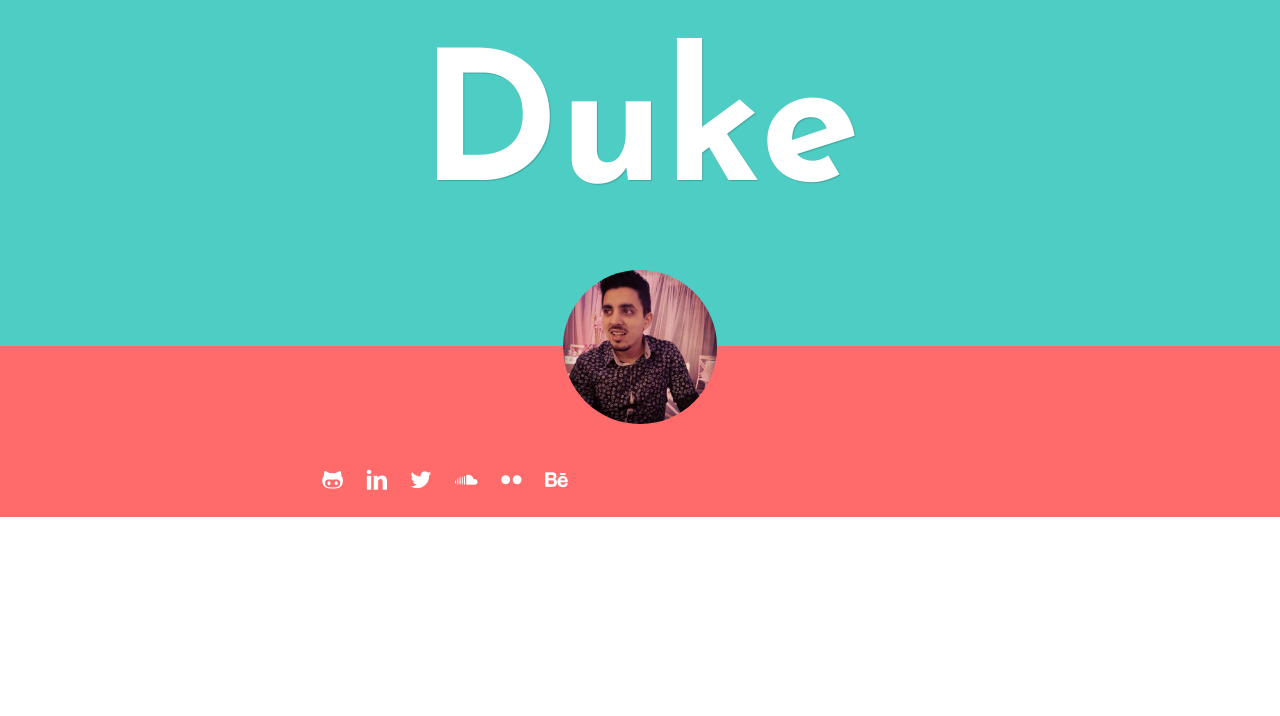
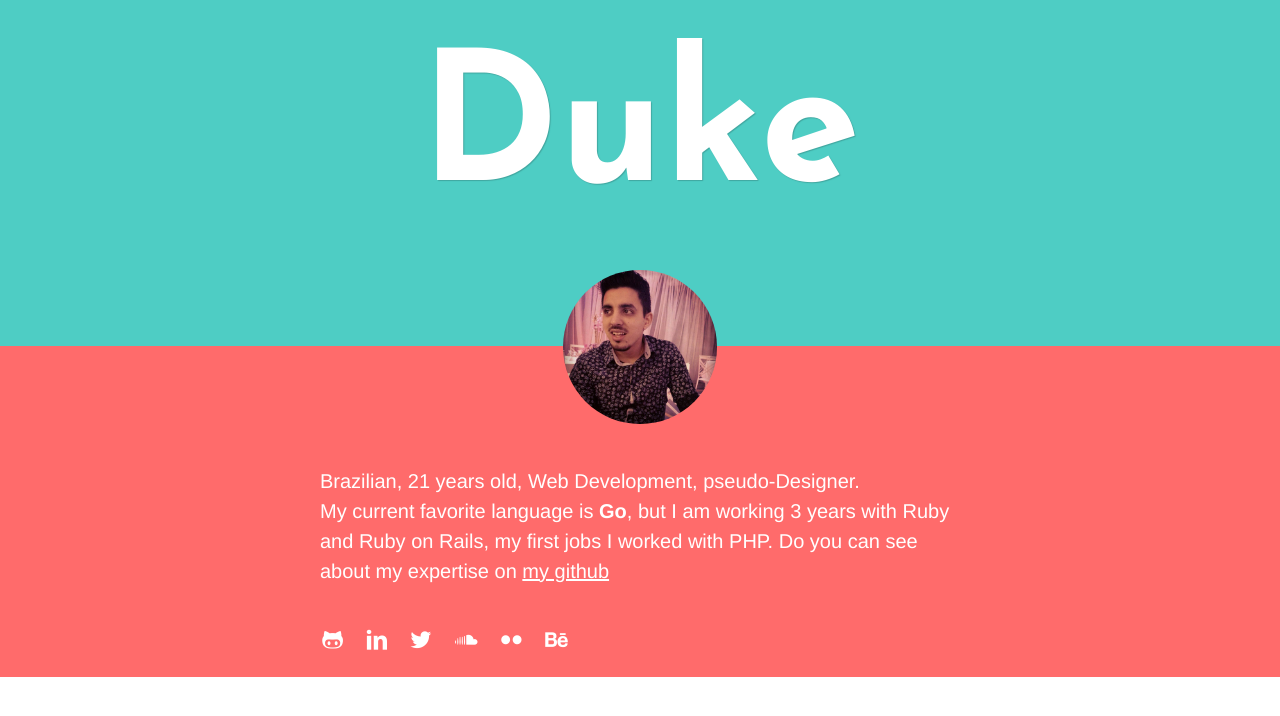
Before and after one commit to dukex/dukex.github.io.old, a Jekyll site: the page built from index.html, in a window 1280 px wide. Shown: the top 716 px of the page. Built offline with Jekyll 4.4.1, drawn with Linux system fonts in a browser that asks for light colours; Markdown is read by kramdown in place of the engine named in the settings.

Commit message:
updated styles to posts

```diff
--- a/_layouts/default.html
+++ b/_layouts/default.html
@@ -4,7 +4,7 @@
         <meta charset="utf-8">
         <meta http-equiv="X-UA-Compatible" content="IE=edge,chrome=1">
         <title>{{ page.title }}</title>
-        <meta name="viewport" content="width=device-width">
+        <meta name="viewport" content="width=device-width, initial-scale=1">
         <link href='http://fonts.googleapis.com/css?family=Josefin+Sans:400,700' rel='stylesheet' type='text/css'>
         <link rel="stylesheet" href="/css/syntax.css">
         <link rel="stylesheet" href="/css/main.css">
@@ -14,8 +14,6 @@
         <h1>Duke</h1>
         <img src="images/duke.jpg" alt="Duke's Photo" />
       </header>
-
-          {{ content }}
-
+      {{ content }}
     </body>
 </html>
--- a/css/main.css
+++ b/css/main.css
@@ -9,433 +9,52 @@
     font-style: normal;
 }
 
-
-/**
- * 1. Set default font family to sans-serif.
- * 2. Prevent iOS text size adjust after orientation change, without disabling
- *    user zoom.
- */
-
-html {
-  font-family: sans-serif; /* 1 */
-  -ms-text-size-adjust: 100%; /* 2 */
-  -webkit-text-size-adjust: 100%; /* 2 */
-}
-
-/**
- * Remove default margin.
- */
-
-body {
-  margin: 0;
-}
-
-/* HTML5 display definitions
-   ========================================================================== */
-
-/**
- * Correct `block` display not defined in IE 8/9.
- */
-
-article,
-aside,
-details,
-figcaption,
-figure,
-footer,
-header,
-hgroup,
-main,
-nav,
-section,
-summary {
-  display: block;
-}
-
-/**
- * 1. Correct `inline-block` display not defined in IE 8/9.
- * 2. Normalize vertical alignment of `progress` in Chrome, Firefox, and Opera.
- */
-
-audio,
-canvas,
-progress,
-video {
-  display: inline-block; /* 1 */
-  vertical-align: baseline; /* 2 */
-}
-
-/**
- * Prevent modern browsers from displaying `audio` without controls.
- * Remove excess height in iOS 5 devices.
- */
-
-audio:not([controls]) {
-  display: none;
-  height: 0;
-}
-
-/**
- * Address `[hidden]` styling not present in IE 8/9.
- * Hide the `template` element in IE, Safari, and Firefox < 22.
- */
-
-[hidden],
-template {
-  display: none;
-}
-
-/* Links
-   ========================================================================== */
-
-/**
- * Remove the gray background color from active links in IE 10.
- */
-
-a {
-  background: transparent;
-}
-
-/**
- * Improve readability when focused and also mouse hovered in all browsers.
- */
-
-a:active,
-a:hover {
-  outline: 0;
-}
-
-/* Text-level semantics
-   ========================================================================== */
-
-/**
- * Address styling not present in IE 8/9, Safari 5, and Chrome.
- */
-
-abbr[title] {
-  border-bottom: 1px dotted;
-}
-
-/**
- * Address style set to `bolder` in Firefox 4+, Safari 5, and Chrome.
- */
-
-b,
-strong {
-  font-weight: bold;
-}
-
-/**
- * Address styling not present in Safari 5 and Chrome.
- */
-
-dfn {
-  font-style: italic;
-}
-
-/**
- * Address variable `h1` font-size and margin within `section` and `article`
- * contexts in Firefox 4+, Safari 5, and Chrome.
- */
-
-h1 {
-  font-size: 2em;
-  margin: 0.67em 0;
-}
-
-/**
- * Address styling not present in IE 8/9.
- */
-
-mark {
-  background: #ff0;
-  color: #000;
-}
-
-/**
- * Address inconsistent and variable font size in all browsers.
- */
-
-small {
-  font-size: 80%;
-}
-
-/**
- * Prevent `sub` and `sup` affecting `line-height` in all browsers.
- */
-
-sub,
-sup {
-  font-size: 75%;
-  line-height: 0;
-  position: relative;
-  vertical-align: baseline;
-}
-
-sup {
-  top: -0.5em;
-}
-
-sub {
-  bottom: -0.25em;
-}
-
-/* Embedded content
-   ========================================================================== */
-
-/**
- * Remove border when inside `a` element in IE 8/9.
- */
-
-img {
-  border: 0;
-}
-
-/**
- * Correct overflow displayed oddly in IE 9.
- */
-
-svg:not(:root) {
-  overflow: hidden;
-}
-
-/* Grouping content
-   ========================================================================== */
-
-/**
- * Address margin not present in IE 8/9 and Safari 5.
- */
-
-figure {
-  margin: 1em 40px;
-}
-
-/**
- * Address differences between Firefox and other browsers.
- */
-
-hr {
-  -moz-box-sizing: content-box;
-  box-sizing: content-box;
-  height: 0;
-}
-
-/**
- * Contain overflow in all browsers.
- */
-
-pre {
-  overflow: auto;
-}
-
-/**
- * Address odd `em`-unit font size rendering in all browsers.
- */
-
-code,
-kbd,
-pre,
-samp {
-  font-family: monospace, monospace;
-  font-size: 1em;
-}
-
-/* Forms
-   ========================================================================== */
-
-/**
- * Known limitation: by default, Chrome and Safari on OS X allow very limited
- * styling of `select`, unless a `border` property is set.
- */
-
-/**
- * 1. Correct color not being inherited.
- *    Known issue: affects color of disabled elements.
- * 2. Correct font properties not being inherited.
- * 3. Address margins set differently in Firefox 4+, Safari 5, and Chrome.
- */
-
-button,
-input,
-optgroup,
-select,
-textarea {
-  color: inherit; /* 1 */
-  font: inherit; /* 2 */
-  margin: 0; /* 3 */
-}
-
-/**
- * Address `overflow` set to `hidden` in IE 8/9/10.
- */
-
-button {
-  overflow: visible;
-}
-
-/**
- * Address inconsistent `text-transform` inheritance for `button` and `select`.
- * All other form control elements do not inherit `text-transform` values.
- * Correct `button` style inheritance in Firefox, IE 8+, and Opera
- * Correct `select` style inheritance in Firefox.
- */
-
-button,
-select {
-  text-transform: none;
-}
-
-/**
- * 1. Avoid the WebKit bug in Android 4.0.* where (2) destroys native `audio`
- *    and `video` controls.
- * 2. Correct inability to style clickable `input` types in iOS.
- * 3. Improve usability and consistency of cursor style between image-type
- *    `input` and others.
- */
-
-button,
-html input[type="button"], /* 1 */
-input[type="reset"],
-input[type="submit"] {
-  -webkit-appearance: button; /* 2 */
-  cursor: pointer; /* 3 */
-}
-
-/**
- * Re-set default cursor for disabled elements.
- */
-
-button[disabled],
-html input[disabled] {
-  cursor: default;
-}
-
-/**
- * Remove inner padding and border in Firefox 4+.
- */
-
-button::-moz-focus-inner,
-input::-moz-focus-inner {
-  border: 0;
-  padding: 0;
-}
-
-/**
- * Address Firefox 4+ setting `line-height` on `input` using `!important` in
- * the UA stylesheet.
- */
-
-input {
-  line-height: normal;
-}
-
-/**
- * It's recommended that you don't attempt to style these elements.
- * Firefox's implementation doesn't respect box-sizing, padding, or width.
- *
- * 1. Address box sizing set to `content-box` in IE 8/9/10.
- * 2. Remove excess padding in IE 8/9/10.
- */
-
-input[type="checkbox"],
-input[type="radio"] {
-  box-sizing: border-box; /* 1 */
-  padding: 0; /* 2 */
-}
-
-/**
- * Fix the cursor style for Chrome's increment/decrement buttons. For certain
- * `font-size` values of the `input`, it causes the cursor style of the
- * decrement button to change from `default` to `text`.
- */
-
+html { font-family: sans-serif; -ms-text-size-adjust: 100%; -webkit-text-size-adjust: 100%;}
+body { margin: 0; }
+article,aside,details,figcaption,figure,footer,header,hgroup,main,nav,section,summary { display: block; }
+audio,canvas,progress, video {display: inline-block; vertical-align: baseline; }
+audio:not([controls]) { display: none;  height: 0; }
+[hidden],template {  display: none;}
+a {background: transparent; }
+a:active, a:hover { outline: 0; }
+abbr[title] { border-bottom: 1px dotted; }
+b, strong { font-weight: bold; }
+dfn { font-style: italic; }
+h1 { font-size: 2em;margin: 0.67em 0;}
+mark { background: #ff0; color: #000; }
+small { font-size: 80%; }
+sub, sup { font-size: 75%; line-height: 0; position: relative; vertical-align: baseline; }
+sup { top: -0.5em; }
+sub { bottom: -0.25em; }
+img { border: 0; }
+svg:not(:root) { overflow: hidden; }
+figure { margin: 1em 40px; }
+hr {-moz-box-sizing: content-box; box-sizing: content-box; height: 0;}
+pre { overflow: auto; }
+code,kbd,pre,samp {font-family: monospace, monospace;font-size: 1em;}
+button,input,optgroup,select,textarea {color: inherit;font: inherit; margin: 0; }
+button { overflow: visible; }
+button, select { text-transform: none; }
+button, html input[type="button"],input[type="reset"], input[type="submit"] { -webkit-appearance: button; cursor: pointer;}
+button[disabled], html input[disabled] { cursor: default; }
+button::-moz-focus-inner,input::-moz-focus-inner {border: 0;padding: 0;}
+input { line-height: normal; }
+input[type="checkbox"],input[type="radio"] { box-sizing: border-box;padding: 0; }
 input[type="number"]::-webkit-inner-spin-button,
-input[type="number"]::-webkit-outer-spin-button {
-  height: auto;
-}
-
-/**
- * 1. Address `appearance` set to `searchfield` in Safari 5 and Chrome.
- * 2. Address `box-sizing` set to `border-box` in Safari 5 and Chrome
- *    (include `-moz` to future-proof).
- */
-
-input[type="search"] {
-  -webkit-appearance: textfield; /* 1 */
-  -moz-box-sizing: content-box;
-  -webkit-box-sizing: content-box; /* 2 */
-  box-sizing: content-box;
-}
-
-/**
- * Remove inner padding and search cancel button in Safari and Chrome on OS X.
- * Safari (but not Chrome) clips the cancel button when the search input has
- * padding (and `textfield` appearance).
- */
-
+input[type="number"]::-webkit-outer-spin-button { height: auto;}
+input[type="search"] {-webkit-appearance: textfield; /* 1 */-moz-box-sizing: content-box;-webkit-box-sizing: content-box; box-sizing: content-box;}
 input[type="search"]::-webkit-search-cancel-button,
-input[type="search"]::-webkit-search-decoration {
-  -webkit-appearance: none;
-}
-
-/**
- * Define consistent border, margin, and padding.
- */
-
-fieldset {
-  border: 1px solid #c0c0c0;
-  margin: 0 2px;
-  padding: 0.35em 0.625em 0.75em;
-}
-
-/**
- * 1. Correct `color` not being inherited in IE 8/9.
- * 2. Remove padding so people aren't caught out if they zero out fieldsets.
- */
-
-legend {
-  border: 0; /* 1 */
-  padding: 0; /* 2 */
-}
-
-/**
- * Remove default vertical scrollbar in IE 8/9.
- */
-
-textarea {
-  overflow: auto;
-}
-
-/**
- * Don't inherit the `font-weight` (applied by a rule above).
- * NOTE: the default cannot safely be changed in Chrome and Safari on OS X.
- */
-
-optgroup {
-  font-weight: bold;
-}
-
-/* Tables
-   ========================================================================== */
-
-/**
- * Remove most spacing between table cells.
- */
-
-table {
-  border-collapse: collapse;
-  border-spacing: 0;
-}
-
-td,
-th {
-  padding: 0;
-}
-
+input[type="search"]::-webkit-search-decoration {-webkit-appearance: none;}
+fieldset {border: 1px solid #c0c0c0;margin: 0 2px;padding: 0.35em 0.625em 0.75em;}
+legend {border: 0;padding: 0}
+textarea {overflow: auto}
+optgroup {font-weight: bold}
+table {border-collapse: collapse;border-spacing: 0;}
+td,th { padding: 0}
 html { font-size: 62.5%; }
 
 * {
-    -webkit-box-sizing: border-box; /* Safari/Chrome, other WebKit */
+  -webkit-box-sizing: border-box; /* Safari/Chrome, other WebKit */
   -moz-box-sizing: border-box;    /* Firefox, other Gecko */
   box-sizing: border-box;         /* Opera/IE 8+ */
 }
@@ -483,13 +102,23 @@ header img {
   margin-bottom: -7%;
 }
 
-#links {
+#about {
   margin: 0;
   padding: 10.0rem 25% 0;
   background: #FF6B6B;
   font-size: 2.0rem;
+  color: #FFF;
+}
+
+#about a {
+  color: #FFF;
+}
+
+#links {
   list-style: none;
   overflow: hidden;
+  margin: 0;
+  padding: 0;
 }
 
 #links li {
@@ -508,12 +137,24 @@ header img {
 #links li a span{
   text-indent: -90000px;
   display: block;
-  font-size: 2px;
+  font-size: 0.2rem;
 }
 
 #posts {
-  margin-top: 115px;
+  margin-top: 11.5rem;
   padding: 0 25%;
+}
+
+#posts h3 {
+  font-size: 2.5rem;
+  border-bottom: 1px solid #CCC;
+}
+
+#posts h3 a {
+  font-size: 1.5rem;
+  color: #000;
+  float: right;
+  line-height: 3.5rem;
 }
 
 #posts li {
--- a/index.html
+++ b/index.html
@@ -2,7 +2,10 @@
 layout: default
 title: Duke's Website
 ---
-
+<div id="about">
+  <p>Brazilian, 21 years old, Web Development, pseudo-Designer.<br />
+     My current favorite language is <strong>Go</strong>, but I am working 3 years with Ruby and Ruby on Rails, my first jobs I worked with PHP. Do you can see about my expertise on <a href="http://github.com/dukex">my github</a>
+  </p>
   <ul id="links">
     <li>
       <a href="http://github.com/dukex">
@@ -41,11 +44,12 @@ title: Duke's Website
       </a>
     </li>
   </ul>
-
+</div>
 
 <ul id="posts">
   {% for post in site.posts %}
-  <li><span>{{ post.date | date_to_string }}</span>
+  <li>
+    <h3>{{post.title}} <a href="http://{{post.link}}">({{post.link}})</a></h3>
     {{post.content}}
   </li>
   {% endfor %}
```
Lines whose indentation alone changed are shown as unchanged.
